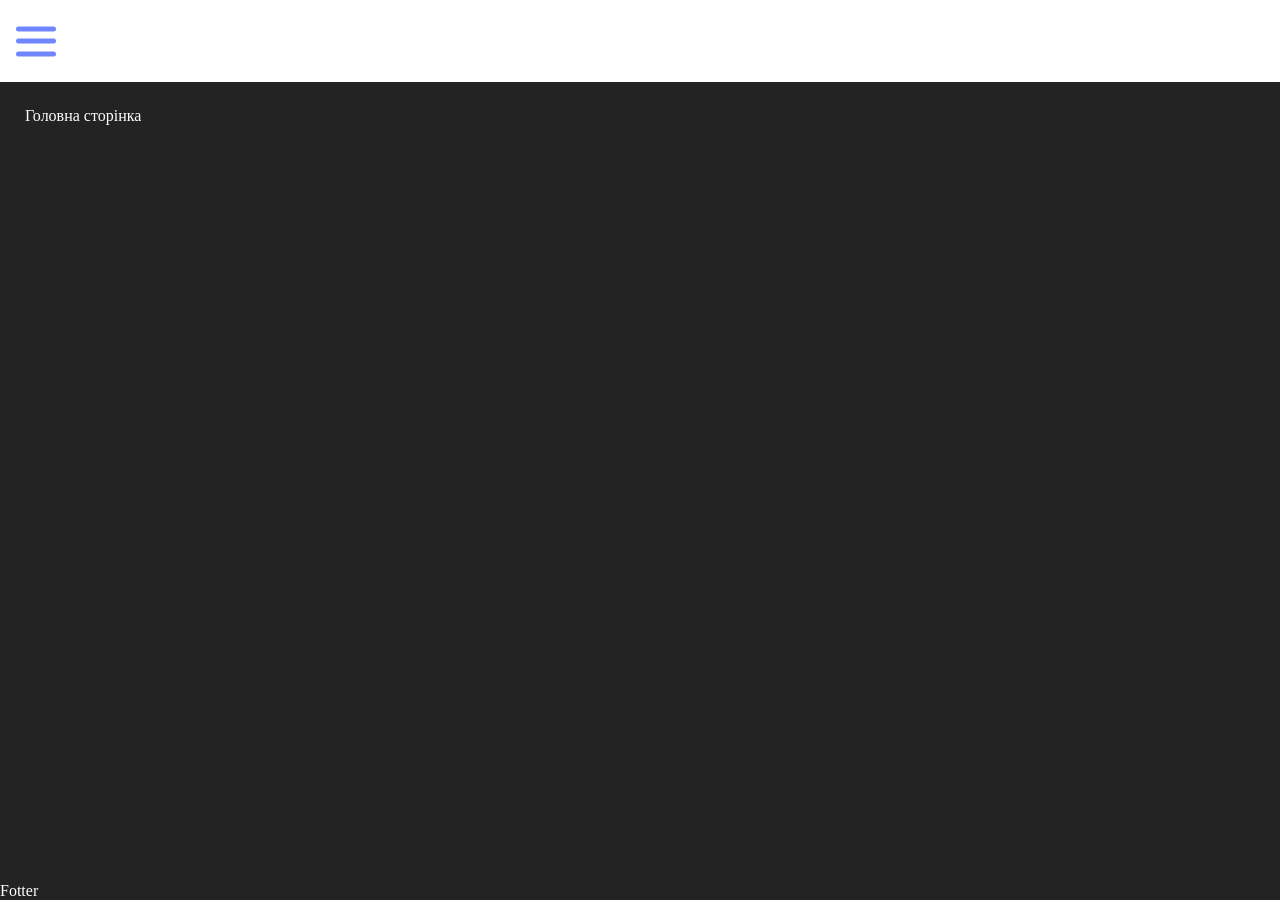
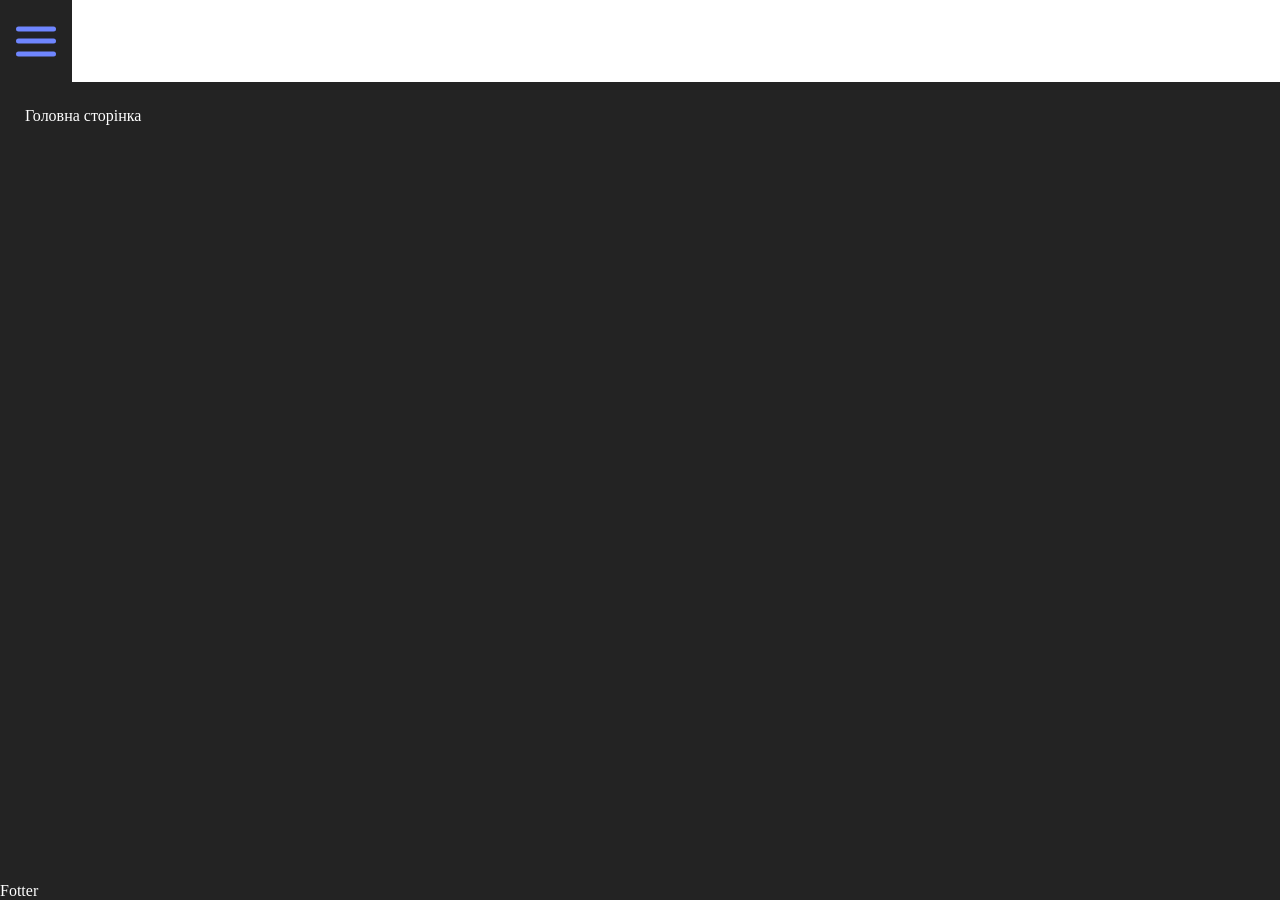
Before and after one commit to Nik91K/SleepTracker, a React (Vite) app: page /sleeptracker in a window 1280 px wide. Built offline with nearby package versions, Linux system fonts and the light colour scheme; sample sign-in values are in the browser's storage.

Commit message:
update sitebar

```diff
--- a/src/components/Layout/Sitebar/Sitebar.tsx
+++ b/src/components/Layout/Sitebar/Sitebar.tsx
@@ -1,14 +1,18 @@
-import { Link } from 'react-router';
+import { Link, Outlet, useLocation } from 'react-router-dom';
 import SleepRecordForm from '../../common/Forms/SleepRecord';
 import ModalButton from '../../common/Modal/Open modal';
 import BasicPopover from '../../common/Popover';
 import './style.css'
 import { useEffect } from 'react'
 import React from 'react';
+import { MdNightsStay } from "react-icons/md";
+import { IoSettingsSharp } from "react-icons/io5";
 
-const Sitebar = ({children} : {children:React.ReactNode}) => {
+const Sitebar = () => {
     const [name, setName] = React.useState('')
     const [email, setEmail] = React.useState('')
+    const location = useLocation()
+    const showSidebar = location.pathname.startsWith('/sleeptracker')
 
     useEffect(() => {
         const nameStorage = localStorage.getItem('UserName')
@@ -35,17 +39,20 @@ const Sitebar = ({children} : {children:React.ReactNode}) => {
         }
     }, []);
 
-
+    if (!showSidebar) {
+        return <Outlet />
+    }
 
     return (
+        <div style={{ display: 'flex' }}>
+            {showSidebar && (
                 <>
                 <div className="off-screen-menu">
+                    <Link to="/sleeptracker" className='sitebar-button'><MdNightsStay />SleepTracker</Link>
+                    <Link to="/sleeptracker/settings" className='sitebar-button'><IoSettingsSharp/>Налаштування</Link>
                     <ModalButton buttonName='Додати час'>
                         <SleepRecordForm />
                     </ModalButton>
-                    <Link to="/sleeptracker"><p>SleepTracker</p></Link>
-                    <Link to="/login"><p>Логін</p></Link>
-                    <Link to="/"><p>Головна</p></Link>
                     <BasicPopover>
                         <div className="sitebar-about-user">
                             <div>
@@ -59,7 +66,7 @@ const Sitebar = ({children} : {children:React.ReactNode}) => {
                     </BasicPopover>
                 </div>
 
-            <nav>
+                <nav className='sitebar-main-button'>
                     <div className="ham-menu">
                         <span></span>
                         <span></span>
@@ -67,6 +74,11 @@ const Sitebar = ({children} : {children:React.ReactNode}) => {
                     </div>
                 </nav>
                 </>
+            )}
+            <div style={{ flex: 1}}>
+                <Outlet />
+            </div>
+        </div>
     )
 }
 
--- a/src/components/Layout/Sitebar/style.css
+++ b/src/components/Layout/Sitebar/style.css
@@ -1,3 +1,7 @@
+.sitebar-main-button{
+    background-color: #232323;
+}
+
 .off-screen-menu {
     padding-top: 100px;
     background-color:  rgb(25, 27, 32);
@@ -55,3 +59,21 @@ nav {
     top: 50%;
     transform: translate(-50%, -50%) rotate(-45deg);
 }
+
+.sitebar-button{
+    display: flex;
+    align-items: center;
+    border-radius: 5px;
+    width: 200px;
+    padding: 10px;
+    margin: 5px 0;
+    text-decoration: none;
+    transition: 0.3s ease;
+    color: #fff;
+    gap: 5px;
+}
+
+.sitebar-button:hover {
+    transition: 0.3s ease;
+    color: #dbdbdb;
+}
```
Lines whose indentation alone changed are shown as unchanged.
